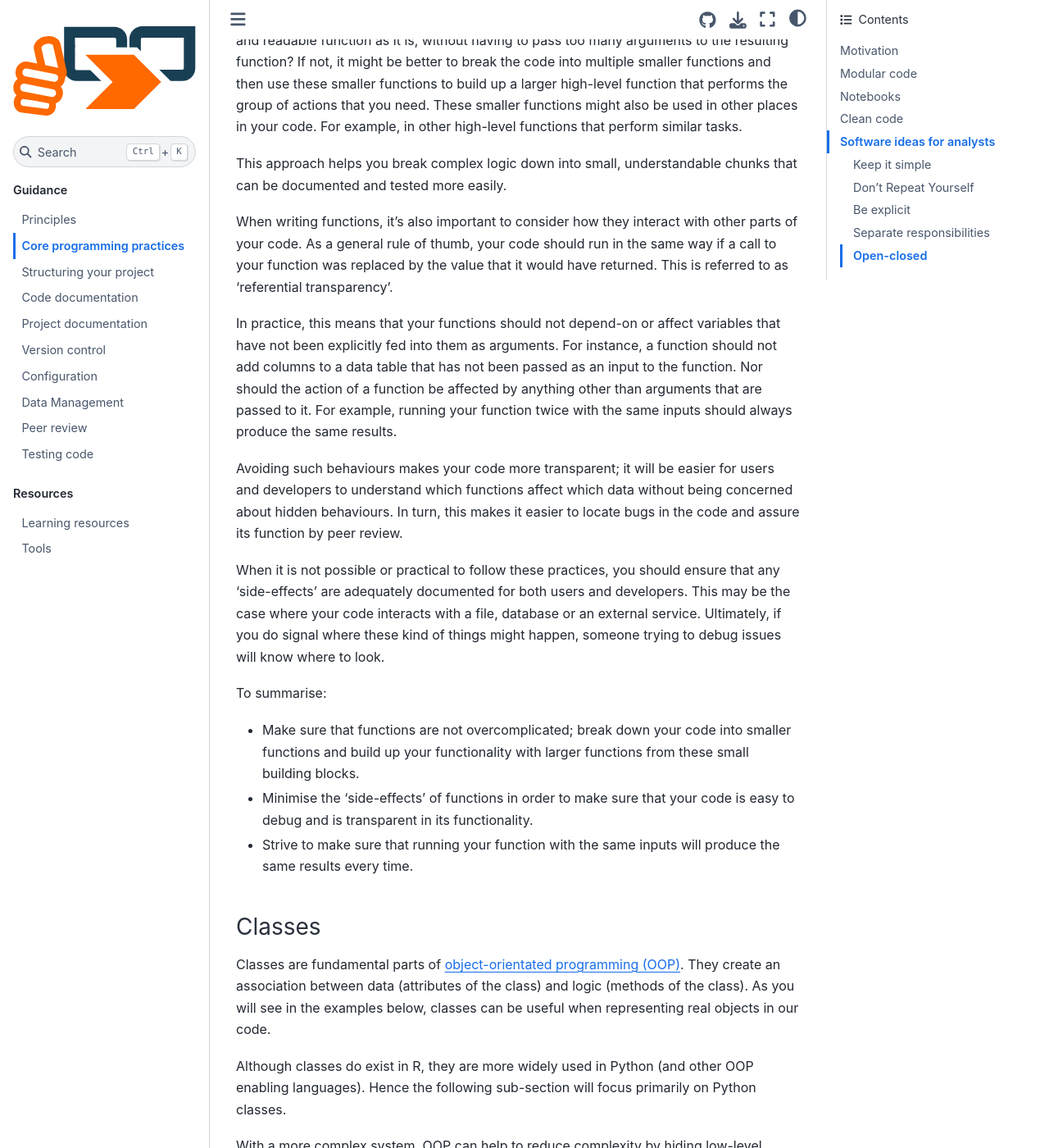
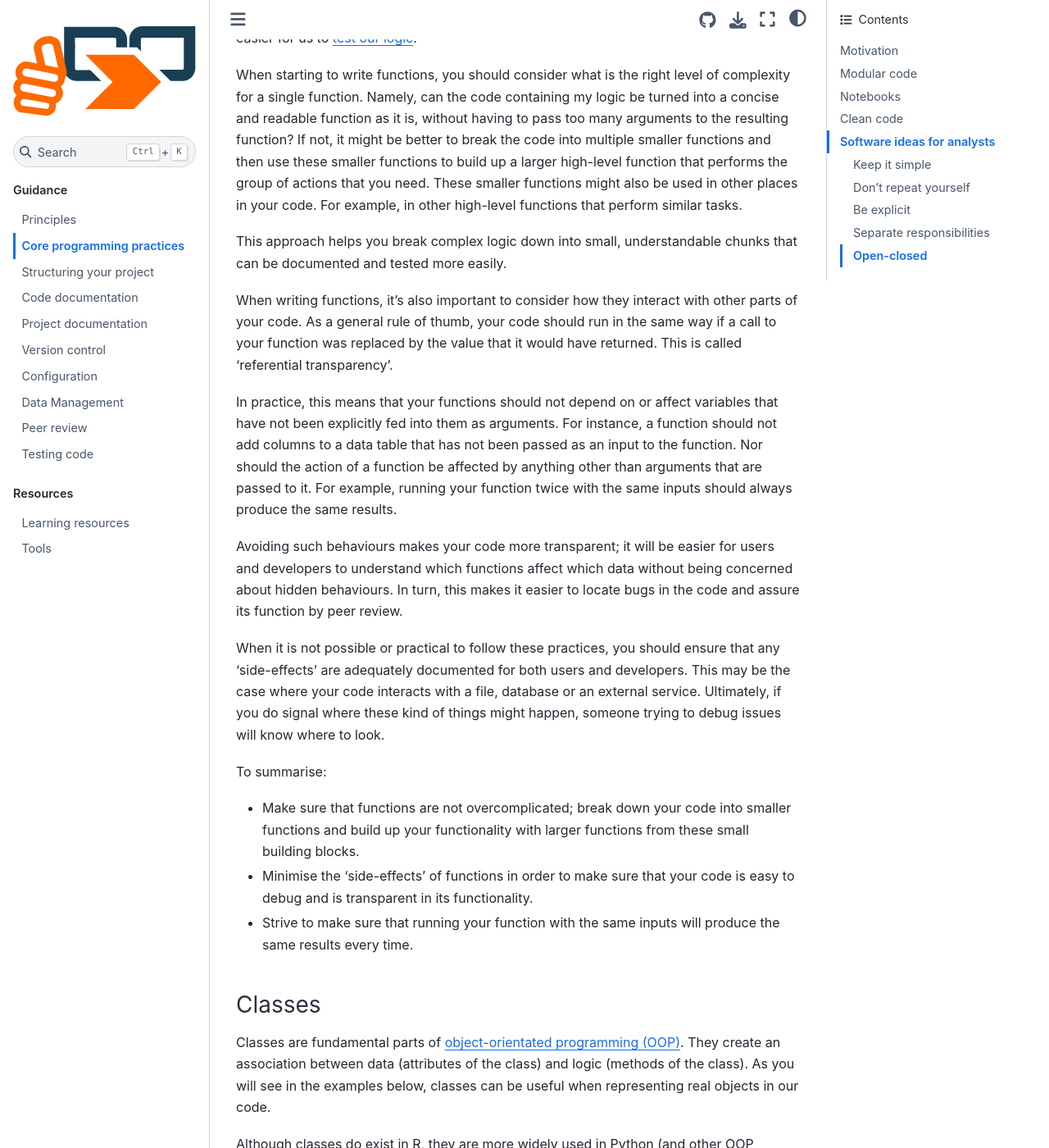
Before and after one commit to best-practice-and-impact/qa-of-code-guidance, a Jupyter Book: the page built from book/core_programming.md, in a window 1280 px wide and 1400 px high, scrolled down 1568 px. Shown: the whole window at 82% size. Built offline with Jupyter Book 1.0.4 settings and Sphinx 7.4.7 and the Sphinx Book theme 1.1.4, drawn with Linux system fonts in a browser that asks for light colours; some of the changed text lies outside the part shown.

Commit message:
typos and style guide
Unsure about the cartoon - you will have to check you can use it from a legal point of view - also there are accessibility issues when it comes to images of text.
Also - the images (?) of code use italics - I guess this replicates what the code looks like in real life so the italics are OK in this instance. Are these sections images of text though? I don't know how we are going to get round that. Images of text fail accessibility regs. Unless they are supplied in an alternative format perhaps.
Later on, in the separate responsibilities section there is another image of text, which I think is really a table - again, strictly speaking this fails regs, could it be presented as a table? Is it definitely needed? The alt text doesn't tell you the text in the image.

````diff
--- a/book/core_programming.md
+++ b/book/core_programming.md
@@ -41,9 +46,9 @@
 
 This approach helps you break complex logic down into small, understandable chunks that can be documented and tested more easily.
 
-When writing functions, it's also important to consider how they interact with other parts of your code. As a general rule of thumb, your code should run in the same way if a call to your function was replaced by the value that it would have returned. This is referred to as 'referential transparency'.
+When writing functions, it's also important to consider how they interact with other parts of your code. As a general rule of thumb, your code should run in the same way if a call to your function was replaced by the value that it would have returned. This is called 'referential transparency'.
 
-In practice, this means that your functions should not depend-on or affect variables that have not been explicitly fed into them as arguments. For instance, a function should not add columns to a data table that has not been passed as an input to the function. Nor should the action of a function be affected by anything other than arguments that are passed to it. For example, running your function twice with the same inputs should always produce the same results.
+In practice, this means that your functions should not depend on or affect variables that have not been explicitly fed into them as arguments. For instance, a function should not add columns to a data table that has not been passed as an input to the function. Nor should the action of a function be affected by anything other than arguments that are passed to it. For example, running your function twice with the same inputs should always produce the same results.
 
 Avoiding such behaviours makes your code more transparent; it will be easier for users and developers to understand which functions affect which data without being concerned about hidden behaviours.
 In turn, this makes it easier to locate bugs in the code and assure its function by peer review.
@@ -65,7 +70,7 @@
 With a more complex system, OOP can help to reduce complexity by hiding low-level details from users, such as an internal state.
 
 ```{note}
-The 'state' of an object is usually a set of variables that are particular to a given instance of a class. To illustrate, imagine a bank account that is represented by an `Account` class. You can have many _instances_ of this class (many unique bank accounts), each defined by the following internal state:
+The 'state' of an object is usually a set of variables that are particular to a given instance of a class. To illustrate, imagine a bank account that is represented by an `Account` class. You can have many instances of this class (many unique bank accounts), each defined by the following internal state:
 - owner name
 - account number
 - balance
@@ -753,7 +758,7 @@
 
 Lastly, it is worth stressing that complex problems might require complex solutions. In those cases make sure that you only introduce complexity where it is needed. You should address necessary complexity with proportionate quality assurance - through documentation, testing and review. For instance, if the execution time of your code is critical, then making the code more complex to achieve a faster runtime may be an acceptable trade-off.
 
-### Don't Repeat Yourself
+### Don't repeat yourself
 
 In the section on [modular code](modular), you were encouraged to refactor your code into more self-contained components for ease of testing, reproducibility and reusability. However, it is worth stressing that 'quick and dirty' solutions often involve copy-pasted code that is functionally identical. This is expected and is natural in the initial stages of a project. Nonetheless, repetition not only wastes your time, but it also makes your code more difficult to read.
 Consider a script that contains three copies of a similar piece of code. If the code that is used to perform the repetitive task is found to be incorrect, or if a developer wishes to modify the task being performed by this code, they must implement a similar change in each of the three copies. If only two copies were spotted and amended, there is now a bug sleeping in the code waiting to be triggered... Moreover, anyone reviewing the code would need to check that the right logic is being used three times over.
````
Also changed, not shown: other parts of book/core_programming.md (+10 -5 lines).
